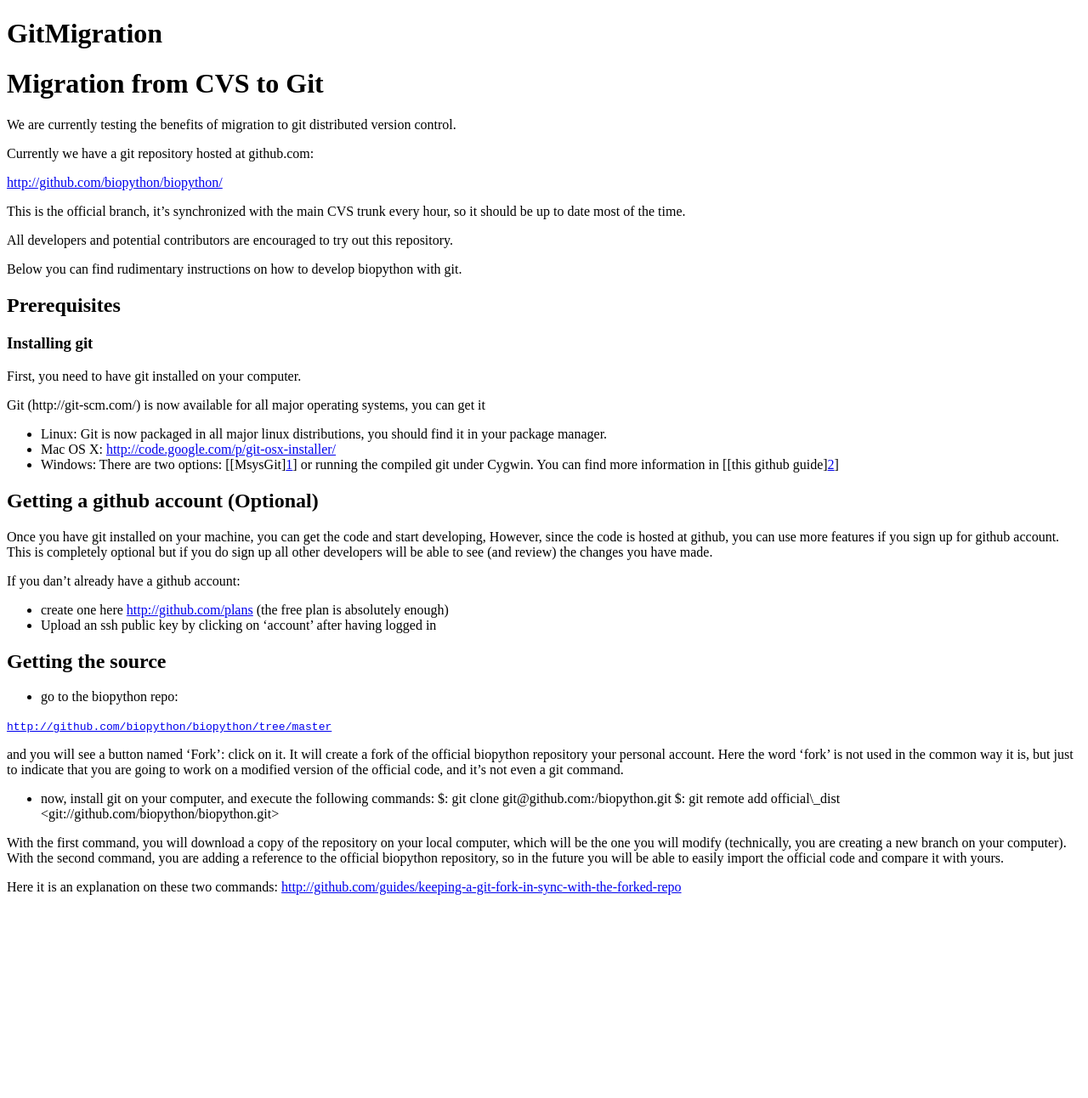
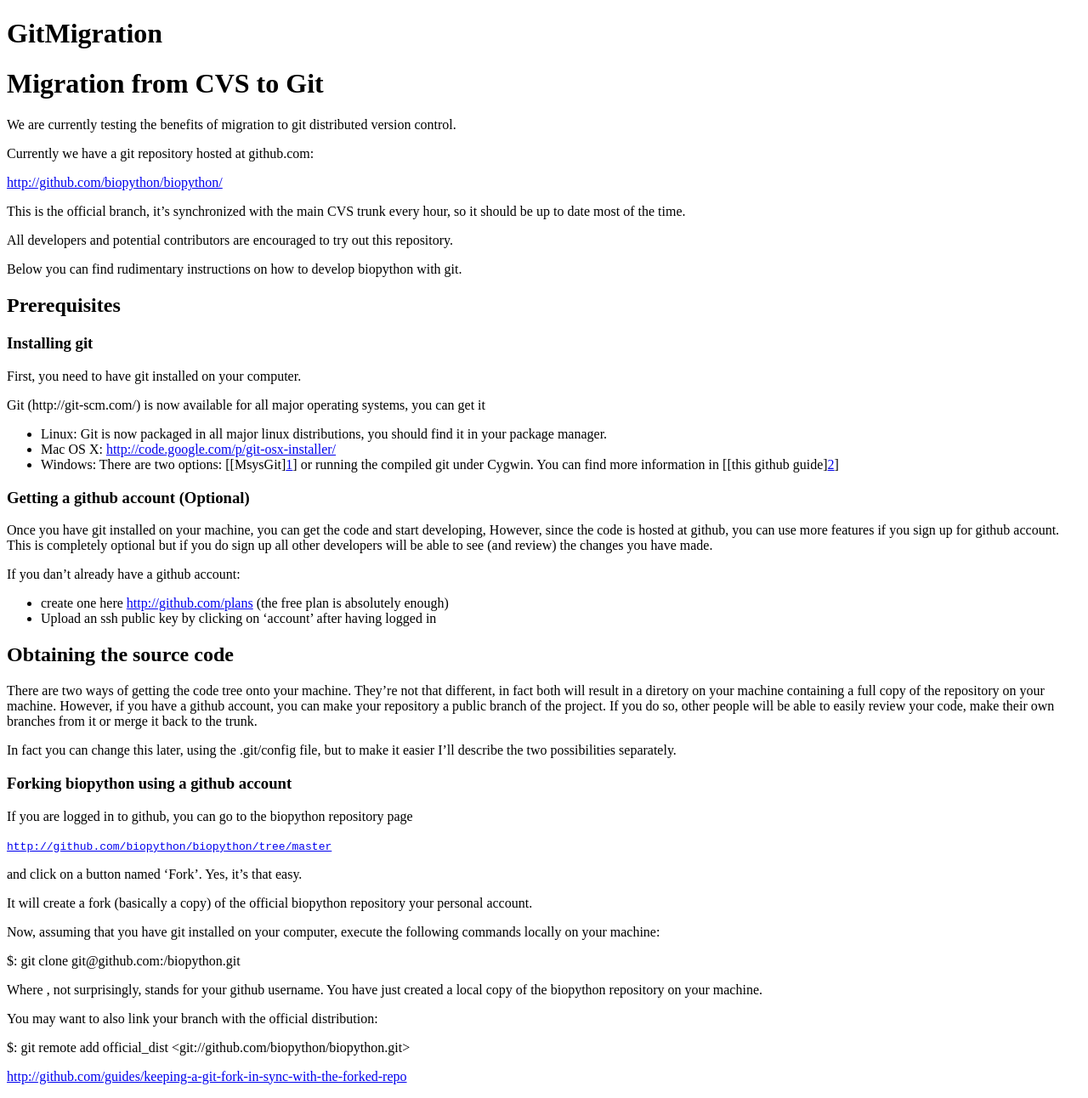
Before and after one commit to biopython/biopython.github.io, a Jekyll site: the page built from wiki/GitMigration.md, in a window 1280 px wide. Shown: the whole page at 85% size. Built offline with Jekyll 4.4.1, drawn with Linux system fonts in a browser that asks for light colours; before the commit the page ends 1069 px from its top, so only the background shows below that.

Commit message:
Change to wiki page

```diff
--- a/wiki/GitMigration.md
+++ b/wiki/GitMigration.md
@@ -42,8 +42,7 @@ systems, you can get it
     github
     guide\][2](http://github.com/guides/using-git-and-github-for-the-windows-for-newbies)\]
 
-Getting a github account (Optional)
------------------------------------
+### Getting a github account (Optional)
 
 Once you have git installed on your machine, you can get the code and
 start developing, However, since the code is hosted at github, you can
@@ -58,29 +57,44 @@ If you dan't already have a github account:
 -   Upload an ssh public key by clicking on 'account' after having
     logged in
 
-Getting the source
-------------------
+Obtaining the source code
+-------------------------
 
-- go to the biopython repo:
+There are two ways of getting the code tree onto your machine. They're
+not that different, in fact both will result in a diretory on your
+machine containing a full copy of the repository on your machine.
+However, if you have a github account, you can make your repository a
+public branch of the project. If you do so, other people will be able to
+easily review your code, make their own branches from it or merge it
+back to the trunk.
+
+In fact you can change this later, using the .git/config file, but to
+make it easier I'll describe the two possibilities separately.
+
+### Forking biopython using a github account
+
+If you are logged in to github, you can go to the biopython repository
+page
 
 [`http://github.com/biopython/biopython/tree/master`](http://github.com/biopython/biopython/tree/master)
 
-and you will see a button named 'Fork': click on it. It will create a
-fork of the official biopython repository your personal account. Here
-the word 'fork' is not used in the common way it is, but just to
-indicate that you are going to work on a modified version of the
-official code, and it's not even a git command.
+and click on a button named 'Fork'. Yes, it's that easy.
 
-- now, install git on your computer, and execute the following commands:
-$: git clone git@github.com:<your username>/biopython.git $: git remote
-add official\_dist <git://github.com/biopython/biopython.git>
+It will create a fork (basically a copy) of the official biopython
+repository your personal account.
 
-With the first command, you will download a copy of the repository on
-your local computer, which will be the one you will modify (technically,
-you are creating a new branch on your computer). With the second
-command, you are adding a reference to the official biopython
-repository, so in the future you will be able to easily import the
-official code and compare it with yours.
+Now, assuming that you have git installed on your computer, execute the
+following commands locally on your machine:
 
-Here it is an explanation on these two commands:
+$: git clone git@github.com:<your username>/biopython.git
+
+Where <your username>, not surprisingly, stands for your github
+username. You have just created a local copy of the biopython repository
+on your machine.
+
+You may want to also link your branch with the official distribution:
+
+$: git remote add official\_dist
+<git://github.com/biopython/biopython.git>
+
 <http://github.com/guides/keeping-a-git-fork-in-sync-with-the-forked-repo>
```
Also changed, not shown: 1 other file.
